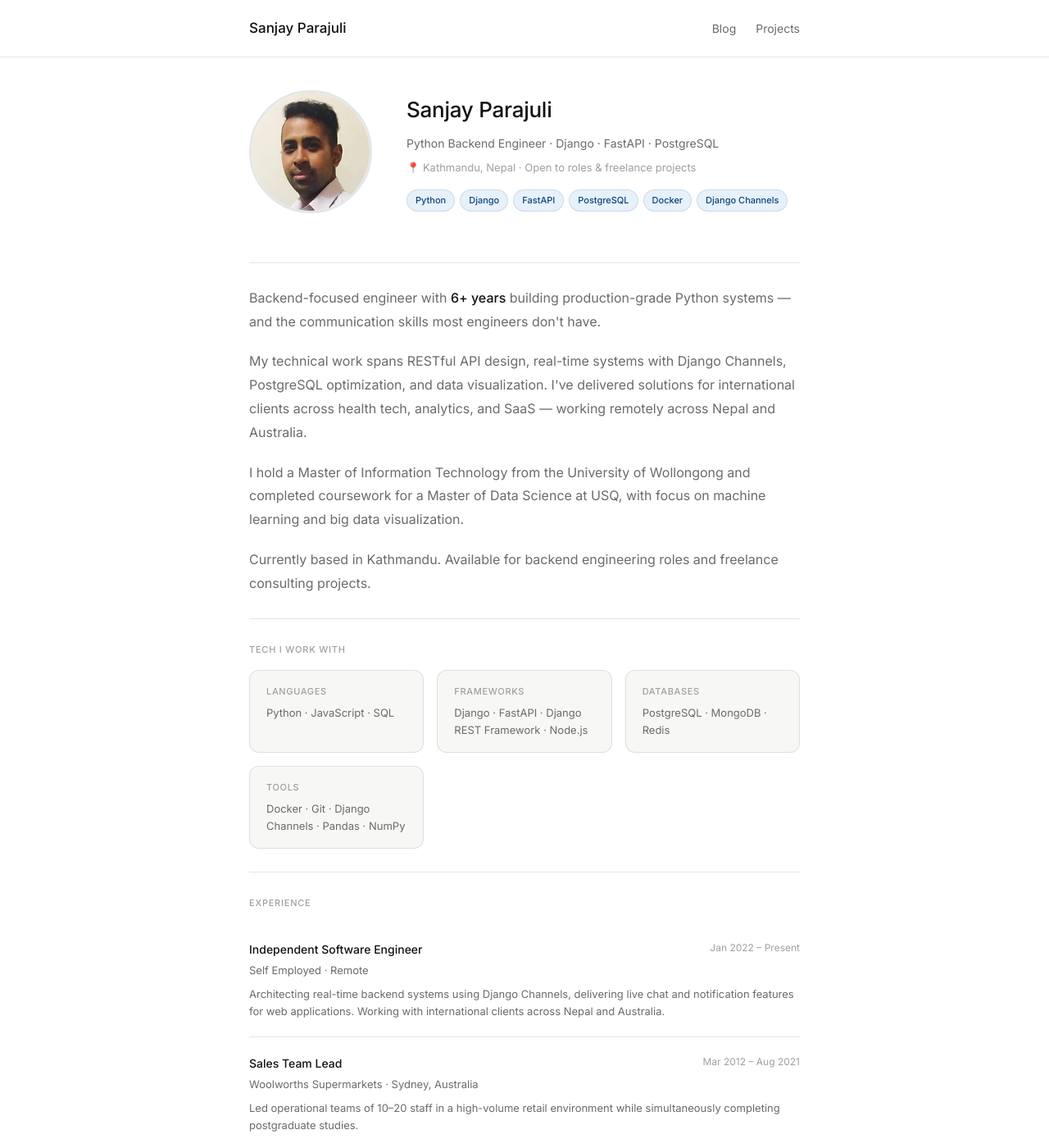
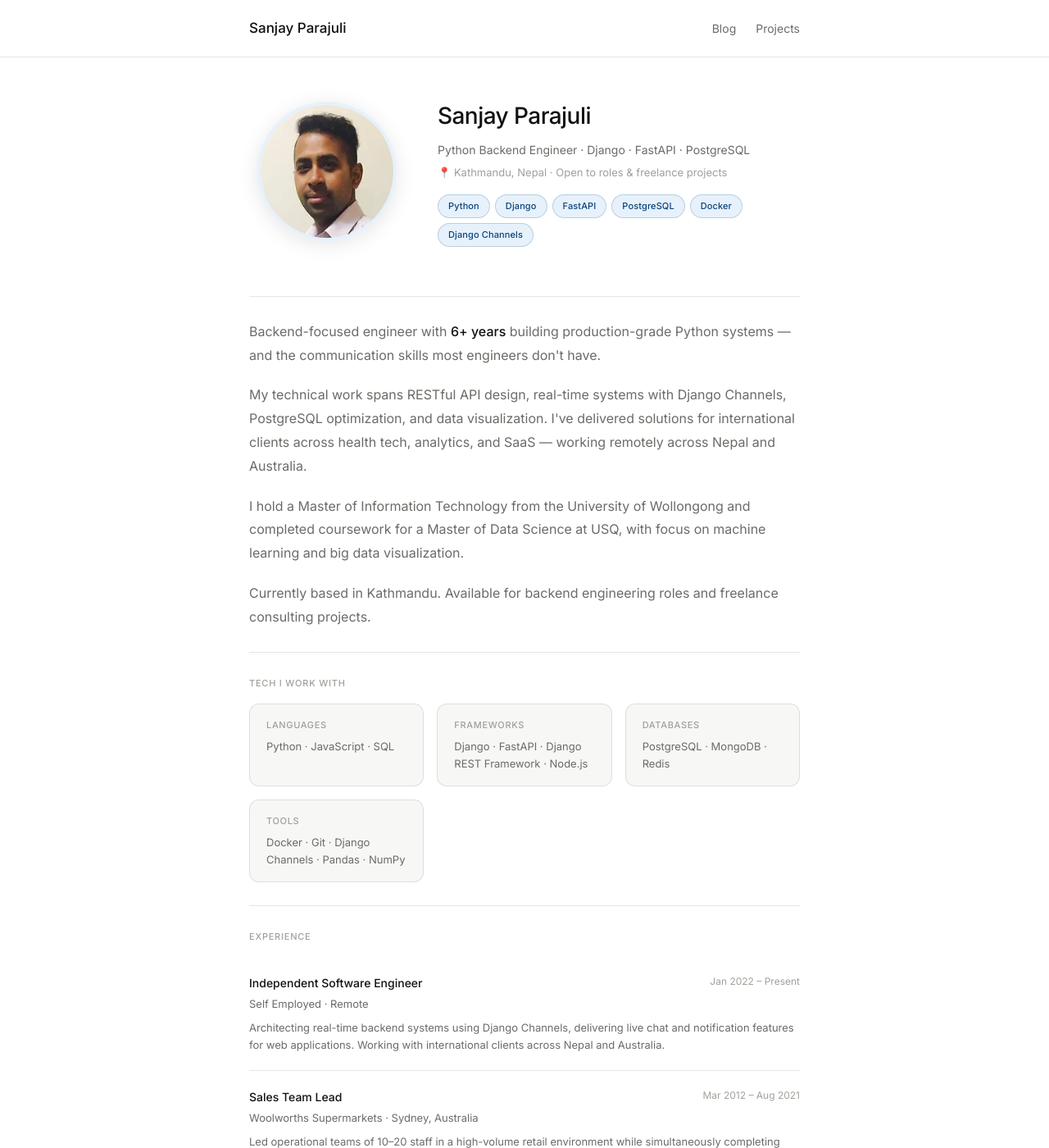
Before and after one commit to sanjayparajuli/sanjayparajuli.github.io, a Jekyll site: the page built from index.html, in a window 1280 px wide and 1400 px high. Shown: the whole window at 82% size. Built offline with Jekyll 4.4.1, drawn with Linux system fonts in a browser that asks for light colours.

Commit message:
Fix: circular photo, styled badges, improved layout

```diff
--- a/assets/css/style.css
+++ b/assets/css/style.css
@@ -454,30 +454,33 @@ footer a:hover { color: var(--color-text-secondary); }
 /* ── Profile / Landing page ── */
 .profile-section {
   display: grid;
-  grid-template-columns: 160px 1fr;
-  gap: 2rem;
+  grid-template-columns: 190px 1fr;
+  gap: 2.5rem;
   align-items: center;
-  padding: 2.5rem 0 2rem;
+  padding: 3rem 0 2rem;
 }
 
 .profile-photo-wrap {
   flex-shrink: 0;
+  display: flex;
+  justify-content: center;
 }
 
 .profile-photo {
-  width: 150px;
-  height: 150px;
+  width: 170px;
+  height: 170px;
   border-radius: 50%;
   object-fit: cover;
   object-position: top center;
-  border: 3px solid var(--color-border);
+  border: 4px solid var(--color-accent-bg);
   display: block;
+  box-shadow: 0 4px 24px rgba(0,0,0,0.10);
 }
 
 .profile-name {
-  font-size: 26px;
+  font-size: 28px;
   font-weight: 500;
-  letter-spacing: -0.01em;
+  letter-spacing: -0.02em;
   margin-bottom: 0.4rem;
   color: var(--color-text-primary);
 }
@@ -486,6 +489,7 @@ footer a:hover { color: var(--color-text-secondary); }
   font-size: 14px;
   color: var(--color-text-secondary);
   margin-bottom: 0.4rem;
+  line-height: 1.5;
 }
 
 .profile-location {
@@ -498,17 +502,20 @@ footer a:hover { color: var(--color-text-secondary); }
   display: flex;
   flex-wrap: wrap;
   gap: 6px;
+  margin-top: 0.75rem;
 }
 
 .badge {
   font-size: 11px;
   font-weight: 500;
-  padding: 3px 10px;
+  padding: 4px 12px;
   border-radius: 999px;
   background: var(--color-accent-bg);
   color: var(--color-accent-text);
-  border: 0.5px solid var(--color-border);
+  border: 0.5px solid rgba(12, 68, 124, 0.2);
+  letter-spacing: 0.01em;
 }
+
 
 .profile-divider {
   border-top: 0.5px solid var(--color-border);
```
